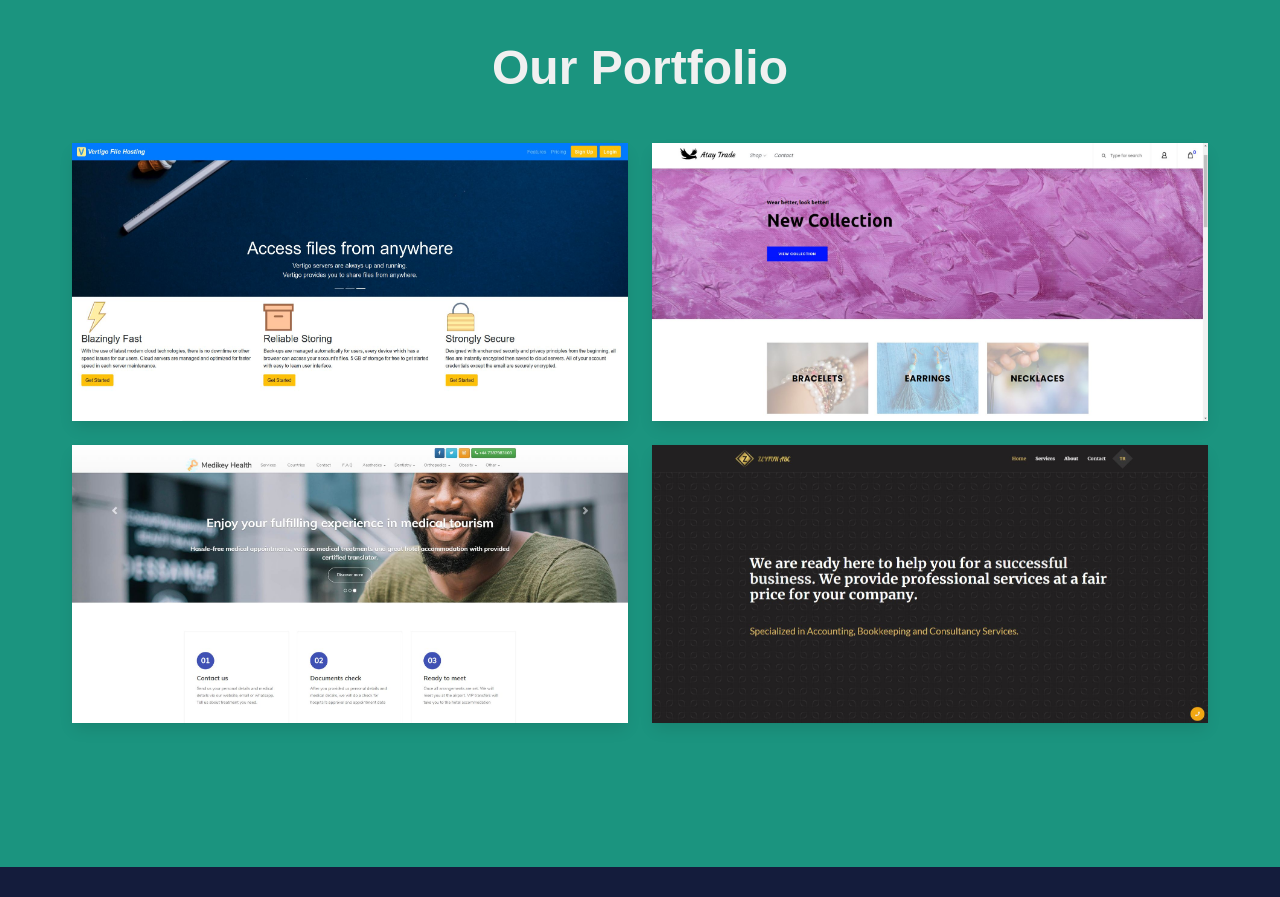
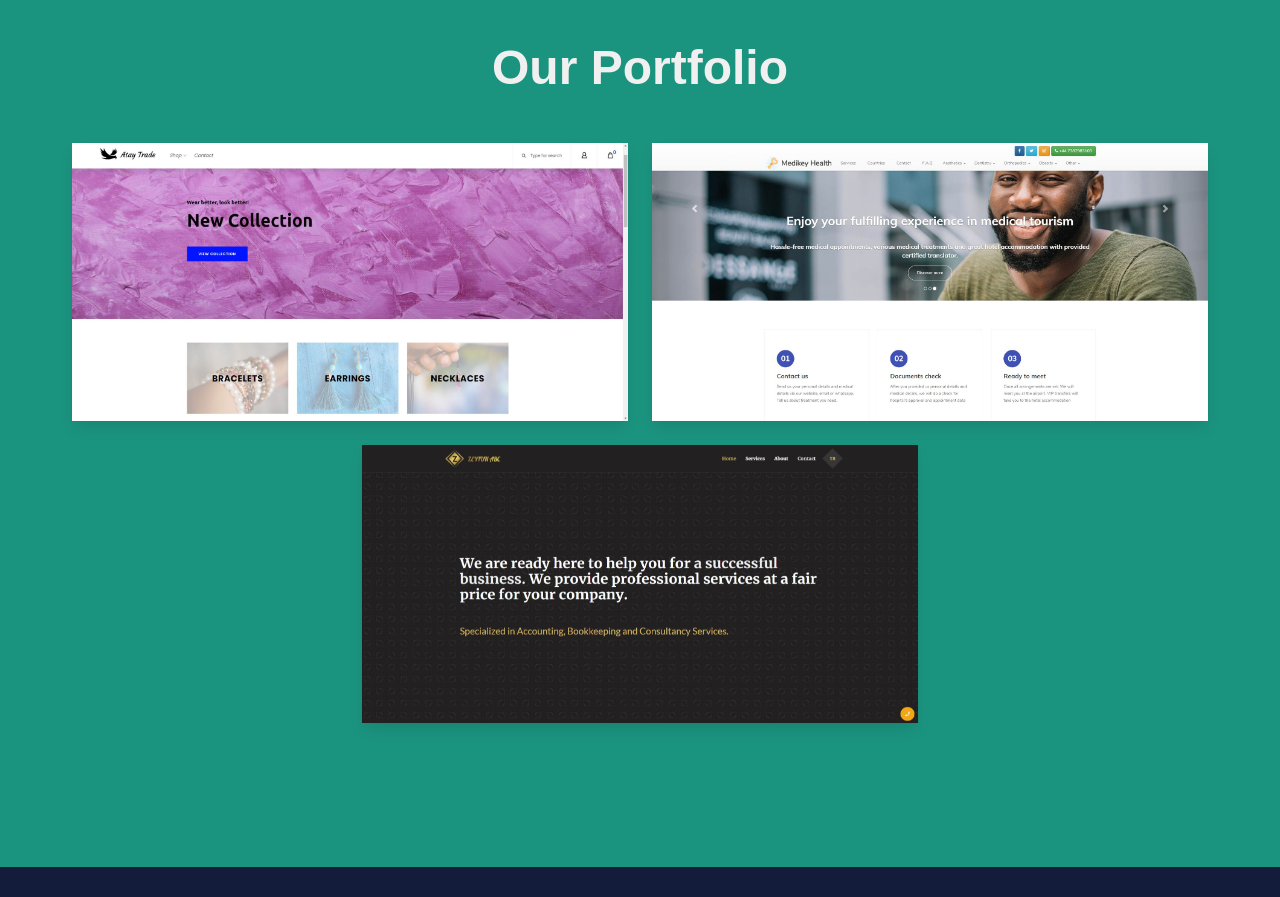
Before and after one commit to mrwormhole/Goldenhand-NextJS, a Next.js app: page / in a window 1280 px wide. Shown: the part 5840-6737 px from the top of the page. Built offline with nearby package versions, Linux system fonts and the light colour scheme; a web font is replaced by a local one.

Commit message:
Update portfolio.tsx
remove heroku project

```diff
--- a/components/portfolio.tsx
+++ b/components/portfolio.tsx
@@ -9,31 +9,19 @@ export default function Portfolio() {
             <div className="columns is-centered">
                 <div className="column is-6-tablet is-6-desktop">
                     <Project
-                        projectName="Vertigo File Hosting"
-                        projectImage="/vertigo-project.jpg"
-                        projectLink="http://vertigo-files.herokuapp.com/" />
-                </div>
-                {/*<div className="column is-6-tablet is-6-desktop">
-                    <Project
-                        projectName="Mindmap Education Consultancy"
-                        projectImage="/mindmap-project.jpg"
-                        projectLink="http://mindmapedu.co.uk/" />
-                </div>*/}
-                <div className="column is-6-tablet is-6-desktop">
-                    <Project
                         projectName="Atay Trade"
                         projectImage="/atay-project.jpg"
                         projectLink="https://www.ataytrade.co.uk/" />
                 </div>
-            </div>
-
-            <div className="columns is-centered">
                 <div className="column is-6-tablet is-6-desktop">
                     <Project
                         projectName="Medikey Health Consultancy"
                         projectImage="/medikey-project.jpg"
                         projectLink="https://www.medikeyhealth.co.uk/" />
                 </div>
+            </div>
+
+            <div className="columns is-centered">
                 <div className="column is-6-tablet is-6-desktop">
                         <Project
                             projectName="Zeytun ABC Accounting"
```
